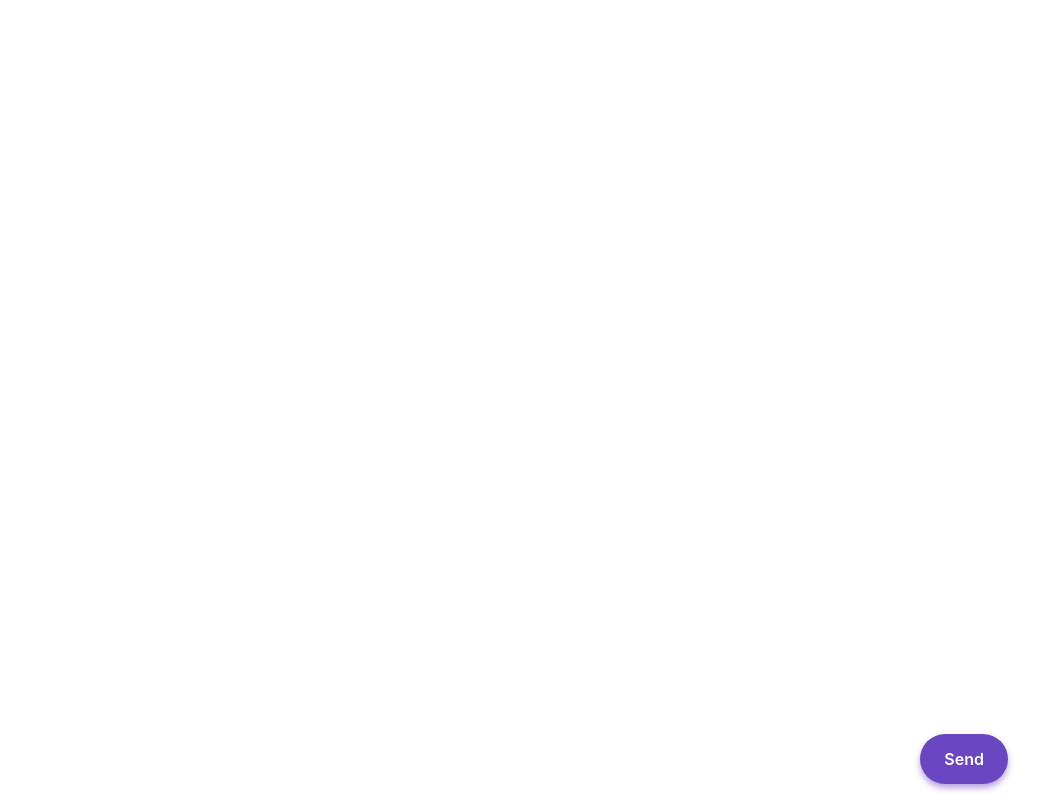
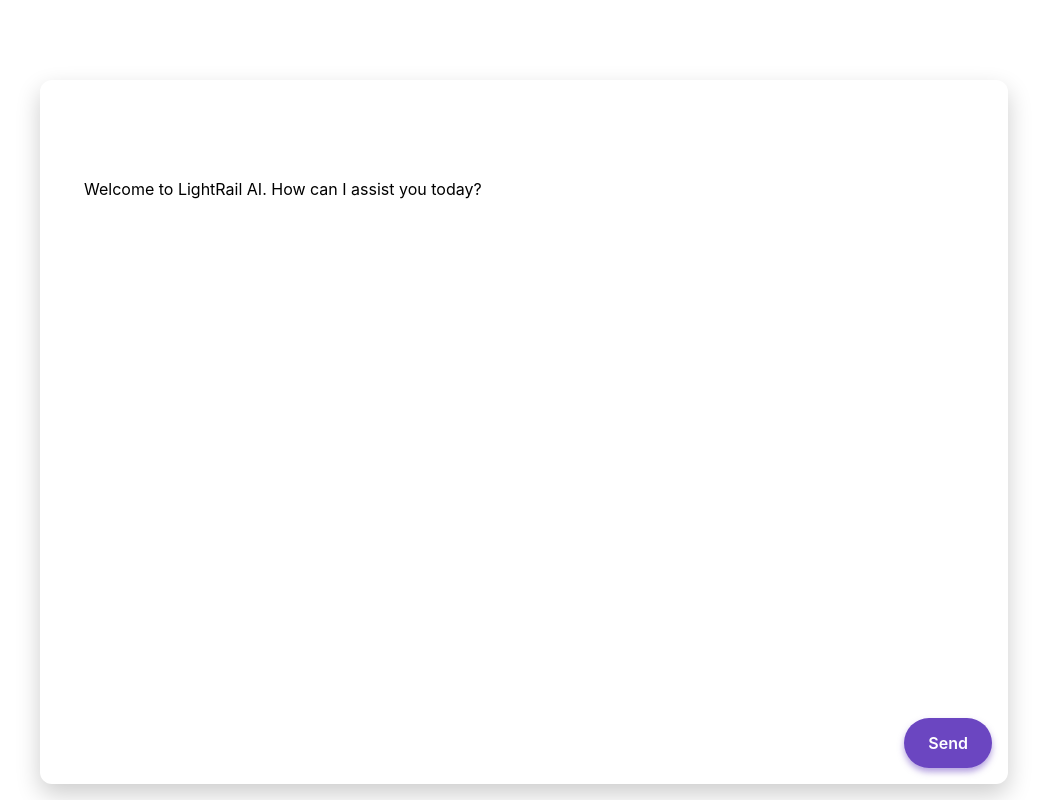
Before and after one commit to Lightiam/LightAgent.AI, a React (Create React App) app in the folder frontend/: page /login in a window 1280 px wide. Both pictures are taken after typing "name@example.com", "Sample123" into the empty fields and a click on the button "Log In". Shown: the part 34-834 px from the top of the page, without its empty margins (116-1163 px from the left). Built offline with nearby package versions, Linux system fonts and the light colour scheme; no server answers.

Commit message:
Fix blank dashboard issue by implementing WebSocket hook and CommandCenter component
Co-Authored-By: Bola Olatunji <bola.olatunji@gmail.com>

```diff
--- a/frontend/src/App.css
+++ b/frontend/src/App.css
@@ -232,13 +232,41 @@
 }
 
 /* Chat Dashboard Styles */
-.chat-container {
+.chat-container, .dashboard-content {
   display: flex;
   flex-direction: column;
   height: calc(100vh - 64px);
   max-width: 1000px;
   margin: 0 auto;
   padding: 1rem;
+}
+
+.command-center {
+  display: flex;
+  flex-direction: column;
+  height: 100%;
+  background-color: rgba(255, 255, 255, 0.05);
+  border-radius: 0.75rem;
+  padding: 1rem;
+  backdrop-filter: blur(10px);
+  box-shadow: 0 10px 25px rgba(0, 0, 0, 0.2);
+}
+
+.message-history {
+  flex: 1;
+  overflow-y: auto;
+  padding: 1rem;
+  margin-bottom: 1rem;
+  border-radius: 0.5rem;
+  background-color: rgba(255, 255, 255, 0.05);
+}
+
+.connection-status {
+  padding: 0.5rem;
+  margin-bottom: 1rem;
+  font-size: 0.875rem;
+  color: rgba(255, 255, 255, 0.7);
+  text-align: right;
 }
 
 .messages-container {
--- /dev/null
+++ b/frontend/src/components/CommandCenter.js
@@ -0,0 +1,82 @@
+import React, { useState, useEffect, useRef } from 'react';
+import { useWebSocket } from '../hooks/useWebSocket';
+
+const CommandCenter = () => {
+  const [input, setInput] = useState('');
+  const [messages, setMessages] = useState([
+    { id: 1, type: 'system', content: "Welcome to LightRail AI. How can I assist you today?" }
+  ]);
+  const { sendMessage, lastMessage, connectionStatus } = useWebSocket();
+  const messagesEndRef = useRef(null);
+
+  const scrollToBottom = () => {
+    messagesEndRef.current?.scrollIntoView({ behavior: 'smooth' });
+  };
+
+  useEffect(() => {
+    if (lastMessage) {
+      try {
+        const parsedMessage = JSON.parse(lastMessage);
+        setMessages(prev => [...prev, parsedMessage]);
+      } catch (error) {
+        console.error('Error parsing message:', error);
+        setMessages(prev => [...prev, {
+          id: prev.length + 1,
+          type: 'system',
+          content: lastMessage
+        }]);
+      }
+    }
+  }, [lastMessage]);
+
+  useEffect(() => {
+    scrollToBottom();
+  }, [messages]);
+
+  const handleSubmit = (e) => {
+    e.preventDefault();
+    if (!input.trim()) return;
+
+    const userMessage = {
+      id: messages.length + 1,
+      type: 'user_message',
+      content: input
+    };
+
+    setMessages(prev => [...prev, userMessage]);
+
+    sendMessage(JSON.stringify(userMessage));
+
+    setInput('');
+  };
+
+  return (
+    <div className="command-center">
+      <div className="connection-status">
+        Status: {connectionStatus}
+      </div>
+
+      <div className="message-history">
+        {messages.map((msg, idx) => (
+          <div key={idx} className={`message ${msg.type}`}>
+            {msg.content}
+          </div>
+        ))}
+        <div ref={messagesEndRef} />
+      </div>
+
+      <form onSubmit={handleSubmit} className="input-container">
+        <input
+          type="text"
+          value={input}
+          onChange={(e) => setInput(e.target.value)}
+          placeholder="Enter a command..."
+          className="message-input"
+        />
+        <button type="submit" className="send-button">Send</button>
+      </form>
+    </div>
+  );
+};
+
+export default CommandCenter;
--- /dev/null
+++ b/frontend/src/hooks/useWebSocket.js
@@ -0,0 +1,52 @@
+import { useState, useEffect, useCallback } from 'react';
+
+export const useWebSocket = (url = 'ws://localhost:8000/ws') => {
+  const [socket, setSocket] = useState(null);
+  const [isConnected, setIsConnected] = useState(false);
+  const [lastMessage, setLastMessage] = useState(null);
+  const [connectionStatus, setConnectionStatus] = useState('Disconnected');
+
+  useEffect(() => {
+    const webSocket = new WebSocket(url);
+
+    webSocket.onopen = () => {
+      setIsConnected(true);
+      setConnectionStatus('Connected');
+      console.log('WebSocket connection established');
+    };
+
+    webSocket.onclose = () => {
+      setIsConnected(false);
+      setConnectionStatus('Disconnected');
+      console.log('WebSocket connection closed');
+    };
+
+    webSocket.onerror = (error) => {
+      console.error('WebSocket error:', error);
+      setConnectionStatus('Error');
+    };
+
+    webSocket.onmessage = (event) => {
+      console.log('Message received:', event.data);
+      setLastMessage(event.data);
+    };
+
+    setSocket(webSocket);
+
+    return () => {
+      webSocket.close();
+    };
+  }, [url]);
+
+  const sendMessage = useCallback((message) => {
+    if (socket && isConnected) {
+      socket.send(message);
+      console.log('Message sent:', message);
+      return true;
+    }
+    console.error('Cannot send message, socket not connected');
+    return false;
+  }, [socket, isConnected]);
+
+  return { sendMessage, lastMessage, isConnected, connectionStatus };
+};
--- a/frontend/src/pages/Dashboard.js
+++ b/frontend/src/pages/Dashboard.js
@@ -1,64 +1,7 @@
-import React, { useState, useRef, useEffect } from 'react';
-import { getMessages, sendMessage } from '../services/api';
+import React from 'react';
+import CommandCenter from '../components/CommandCenter';
 
 function Dashboard({ logout }) {
-  const [messages, setMessages] = useState([
-    { id: 1, text: "Hello! I'm LightRail AI. How can I help you today?", sender: 'agent' }
-  ]);
-  const [input, setInput] = useState('');
-  const [isLoading, setIsLoading] = useState(false);
-  const messagesEndRef = useRef(null);
-
-  const scrollToBottom = () => {
-    messagesEndRef.current?.scrollIntoView({ behavior: 'smooth' });
-  };
-
-  useEffect(() => {
-    const fetchMessages = async () => {
-      try {
-        const response = await getMessages();
-        if (response.messages && response.messages.length > 0) {
-          setMessages(response.messages);
-        }
-      } catch (error) {
-        console.error('Error fetching messages:', error);
-      }
-    };
-
-    fetchMessages();
-  }, []);
-
-  useEffect(() => {
-    scrollToBottom();
-  }, [messages]);
-
-  const handleSendMessage = async (e) => {
-    e.preventDefault();
-    if (!input.trim()) return;
-
-    const userMessage = { id: messages.length + 1, text: input, sender: 'user' };
-    setMessages([...messages, userMessage]);
-    setInput('');
-    setIsLoading(true);
-
-    try {
-      await sendMessage(input);
-
-      setTimeout(() => {
-        const agentResponse = {
-          id: messages.length + 2,
-          text: "I'm processing your request. As a LightRail AI agent, I can help with information gathering, content creation, problem solving, and more. What specific task would you like assistance with?",
-          sender: 'agent'
-        };
-        setMessages(prevMessages => [...prevMessages, agentResponse]);
-        setIsLoading(false);
-      }, 1500);
-    } catch (error) {
-      console.error('Error sending message:', error);
-      setIsLoading(false);
-    }
-  };
-
   return (
     <div className="dashboard">
       <nav className="navbar">
@@ -68,45 +11,8 @@ function Dashboard({ logout }) {
         </div>
       </nav>
 
-      <div className="chat-container">
-        <div className="messages-container">
-          {messages.map((message) => (
-            <div
-              key={message.id}
-              className={`message ${message.sender === 'user' ? 'user-message' : 'agent-message'}`}
-            >
-              {message.text}
-            </div>
-          ))}
-          {isLoading && (
-            <div className="message agent-message">
-              <div className="typing-indicator">
-                <span></span>
-                <span></span>
-                <span></span>
-              </div>
-            </div>
-          )}
-          <div ref={messagesEndRef} />
-        </div>
-
-        <form onSubmit={handleSendMessage} className="input-container">
-          <input
-            type="text"
-            value={input}
-            onChange={(e) => setInput(e.target.value)}
-            placeholder="Type your message here..."
-            className="message-input"
-            disabled={isLoading}
-          />
-          <button
-            type="submit"
-            className="send-button"
-            disabled={isLoading || !input.trim()}
-          >
-            Send
-          </button>
-        </form>
+      <div className="dashboard-content">
+        <CommandCenter />
       </div>
     </div>
   );
```
